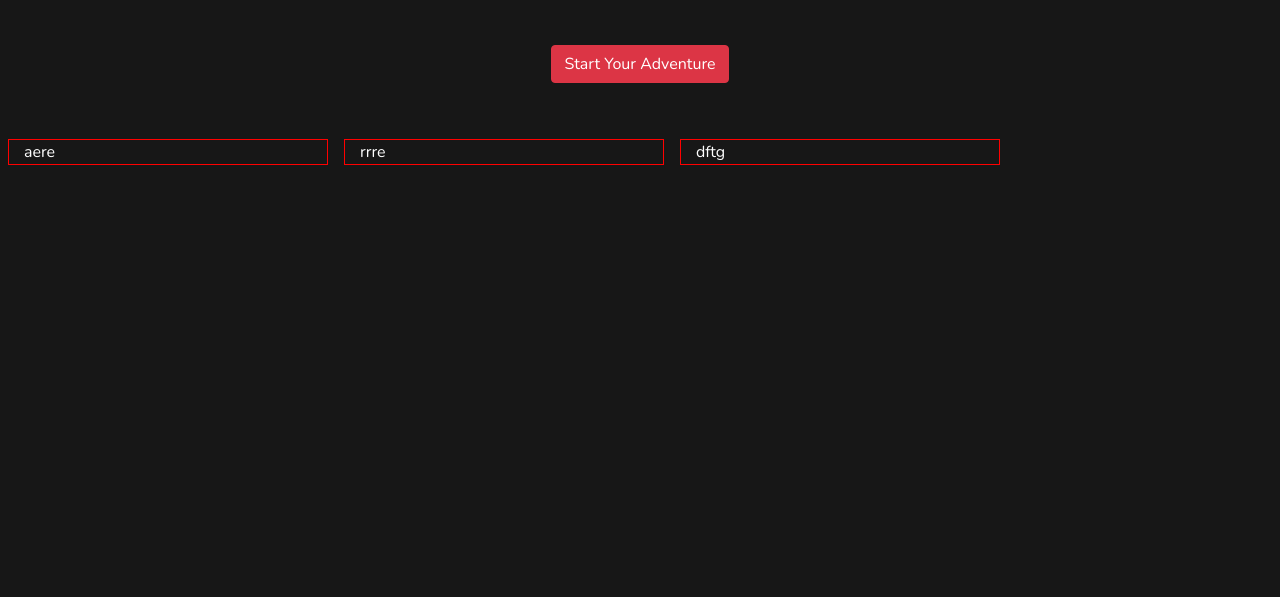
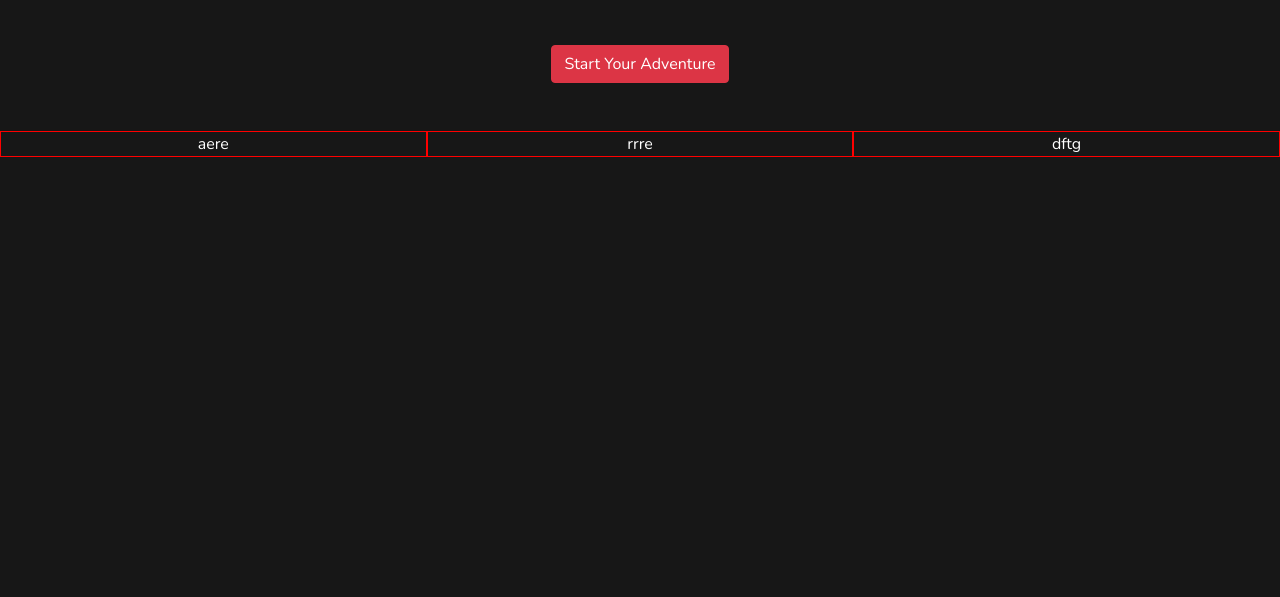
Before and after one commit to ToboesPawPrints/kupop, a website: page index.html in a window 1280 px wide. Shown: the part 203-800 px from the top of the page. Drawn offline with nearby package versions, Linux system fonts and the light colour scheme; files whose address does not match are found by name.

Commit message:
Removed margin from the border as it was pushing the last row off of the line.

```diff
--- a/css/styles.css
+++ b/css/styles.css
@@ -35,5 +35,5 @@ h1 {
 
 .test-border {
     border: red 1px solid;
-    margin: 0.5rem;
+
 }
--- a/index.html
+++ b/index.html
@@ -111,12 +111,12 @@
 
     <div class="container-fluid">
         <div class="row">
-                <div class="col-md-3 test-border">
+                <div class="col-md-4 test-border text-center">
                     aere
                 </div>
 
 
-                    <div class="col-md-3 test-border">
+                    <div class="col-md-4 test-border text-center">
              rrre
                     </div>
 
@@ -124,7 +124,7 @@
 
 
 
-                    <div class="col-md-3 test-border">
+                    <div class="col-md-4 test-border text-center">
               dftg
                     </div>
 
```
